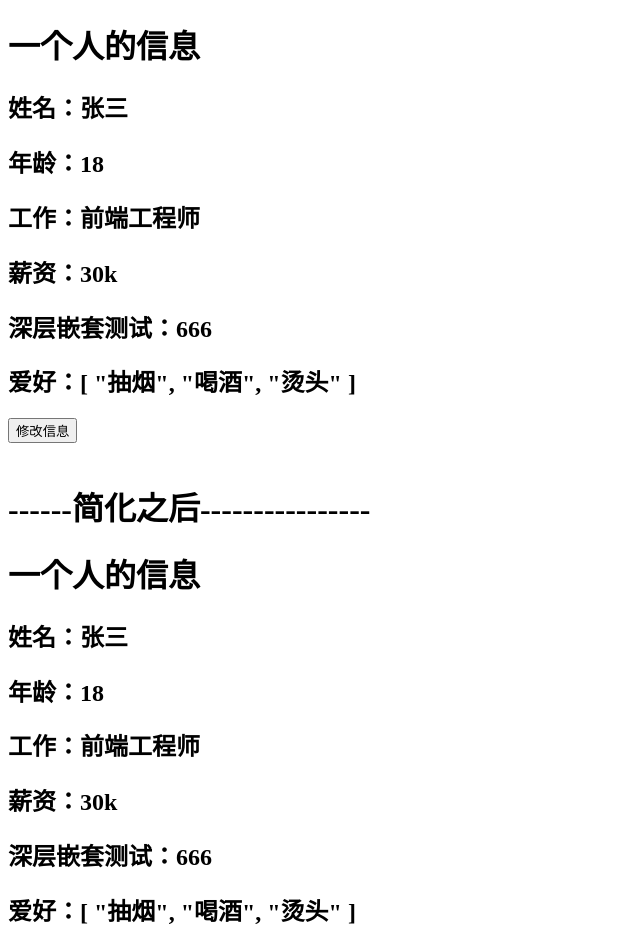
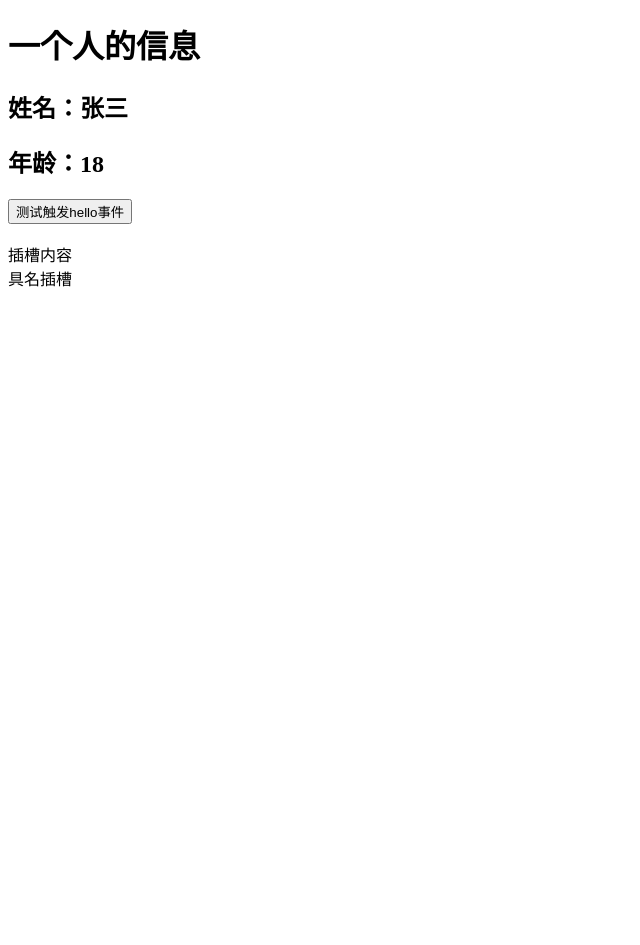
Before and after one commit to bulubulugaga/learnVue3, a Vue app: page / in a window 1280 px wide. Shown: the top 945 px of the page, without its empty margins (0-640 px from the left). After the commit the page ends 800 px from the top, so only its background shows below. Built offline with nearby package versions, Linux system fonts and the light colour scheme.

Commit message:
setup参数使用

```diff
--- a/src/App.vue
+++ b/src/App.vue
@@ -1,83 +1,26 @@
 <template>
-  <h1>一个人的信息</h1>
-  <h2>姓名：{{ name }}</h2>
-  <h2>年龄：{{ age }}</h2>
-  <h2>工作：{{ job.type }}</h2>
-  <h2>薪资：{{ job.salary }}</h2>
-  <h2>深层嵌套测试：{{ job.a.b.c }}</h2>
-  <h2>爱好：{{ hobbies }}</h2>
-  <button @click="changeInfo">修改信息</button>
-  <br />
-  <br />
-  <h1>------简化之后----------------</h1>
-  <h1>一个人的信息</h1>
-  <h2>姓名：{{ person.name }}</h2>
-  <h2>年龄：{{ person.age }}</h2>
-  <h2>工作：{{ person.job.type }}</h2>
-  <h2>薪资：{{ person.job.salary }}</h2>
-  <h2>深层嵌套测试：{{ person.job.a.b.c }}</h2>
-  <h2>爱好：{{ person.hobbies }}</h2>
-  <button @click="changeInfo2">修改信息</button>
+  <demo msg="你好啊" school="尚硅谷" @hello="showHelloMsg">
+    <span>插槽内容</span>
+    <template v-slot:slotA>
+      <span>具名插槽</span>
+    </template>
+  </demo>
 </template>
 
 <script>
-import { ref, reactive } from 'vue'
+import Demo from './components/Demo'
 export default {
   name: 'App',
+  components: {
+    Demo
+  },
   setup() {
-    let name = ref('张三');
-    let age = ref(18);
-    let job = reactive({
-      type: '前端工程师',
-      salary: '30k',
-      a: {
-        b: {
-          c: 666
-        }
-      }
-    });
-    let hobbies = reactive(['抽烟', '喝酒', '烫头']);
-
-    function changeInfo() {
-      name.value = '李四';
-      age.value = 48;
-      job.type = '后端工程师';
-      job.a.b.c = 999;
-      hobbies[0] = '学习';
-    }
-
-    // 简化
-    let person = reactive({
-      name: '张三',
-      age: 18,
-      job: {
-        type: '前端工程师',
-        salary: '30k',
-        a: {
-          b: {
-            c: 666
-          }
-        }
-      },
-      hobbies: ['抽烟', '喝酒', '烫头']
-    })
-    function changeInfo2() {
-      person.name = '李四';
-      person.age = 48;
-      person.job.type = '后端工程师';
-      person.job.a.b.c = 999;
-      person.hobbies[0] = '学习';
+    function showHelloMsg(value) {
+      console.log(`触发hello事件，接收的参数是${value}`);
     }
 
     return {
-      name,
-      age,
-      job,
-      hobbies,
-      changeInfo,
-
-      person,
-      changeInfo2
+      showHelloMsg
     }
   }
 }
--- /dev/null
+++ b/src/components/Demo.vue
@@ -0,0 +1,47 @@
+<template>
+  <h1>一个人的信息</h1>
+  <h2>姓名：{{ person.name }}</h2>
+  <h2>年龄：{{ person.age }}</h2>
+
+  <button @click="hello">测试触发hello事件</button>
+  <br />
+  <br />
+  <slot></slot>
+  <br />
+  <slot name="slotA"></slot>
+</template>
+
+<script>
+import { reactive } from 'vue'
+export default {
+  name: 'Demo',
+  props: ['msg', 'school'],
+  emits: ['hello'],
+  beforeCreate() {
+    // console.log('---beforeCreate---');
+  },
+  setup(props, context) {
+
+    // console.log('---setup---', this);
+
+    console.log(props);
+    console.log(context.attrs);  // 与vue2中$attrs相似
+    console.log(context.emit);  // 触发自定义事件
+    console.log(context.slots);  // 插槽
+
+    let person = reactive({
+      name: '张三',
+      age: 18
+    })
+
+    function hello() {
+      context.emit('hello', 666);
+    }
+
+    return {
+      person,
+      hello
+    }
+  }
+}
+</script>
```
Also changed, not shown: notes/02常用CompositionApi.md (+10 -0 lines), src/components/HelloWorld.vue (deleted, +0 -58 lines).
